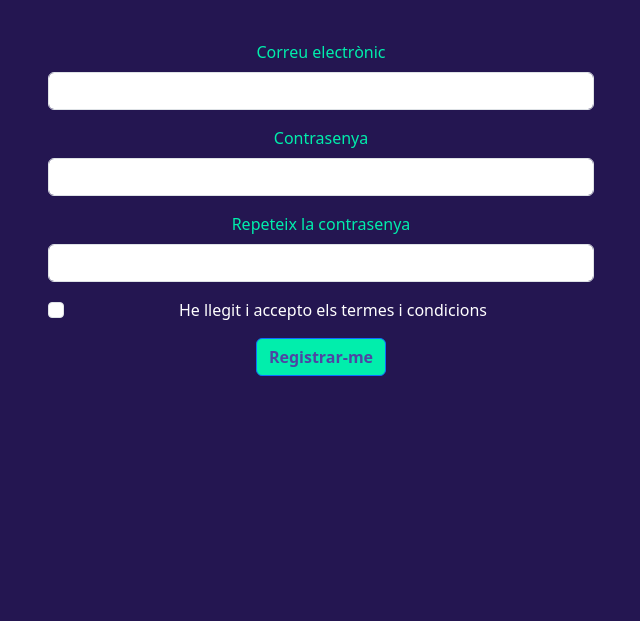
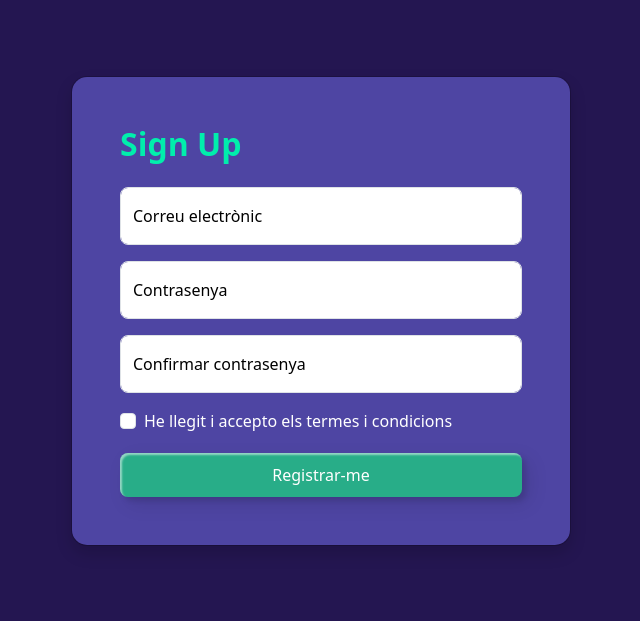
Before and after one commit to Jordinavgom/DAW2324_S3_E2, a PHP site: page /views/sign_up_form.php in a window 1280 px wide. Shown: the part 60-681 px from the top of the page, without its empty margins (319-959 px from the left). Run offline with PHP 8.4, Linux system fonts and the light colour scheme.

Commit message:
Formularis mateix estil

```diff
--- a/app_php/css/botoanimat.css
+++ b/app_php/css/botoanimat.css
@@ -1,21 +1,11 @@
-.frame {
-    width: 90%;
-    margin: 40px auto;
-    text-align: center;
-}
-
 .custom-btn {
-    width: 130px;
-    height: 40px;
     color: #fff;
-    border-radius: 5px;
     padding: 10px 25px;
     font-weight: 500;
-    background: transparent;
-    cursor: pointer;
+    /* cursor: pointer; */
     transition: all 0.3s ease;
-    position: relative;
-    display: inline-block;
+    /* position: relative;
+    display: inline-block; */
     box-shadow: inset 2px 2px 2px 0px rgba(255, 255, 255, .5),
         7px 7px 20px 0px rgba(0, 0, 0, .1),
         4px 4px 5px 0px rgba(0, 0, 0, .1);
@@ -24,11 +14,11 @@
 
 /* 1 */
 .btn-1 {
-    background: #01eeac;
+    background: #28ad88;
     border: none;
 }
 
 .btn-1:hover {
-    background: rgb(0, 3, 255);
-    background: linear-gradient(0deg, rgba(0, 3, 255, 1) 0%, rgba(2, 126, 251, 1) 100%);
+    background: rgb(120, 211, 125);
+    background: linear-gradient(0deg, rgb(104, 199, 101) 0%, rgba(2, 126, 251, 1) 100%);
 }
--- a/app_php/css/header.css
+++ b/app_php/css/header.css
@@ -1,6 +1,5 @@
 div.container {
     margin: 0 auto;
-    text-align: center;
 }
 
 div.container a {
--- a/app_php/views/loginStandAlone.php
+++ b/app_php/views/loginStandAlone.php
@@ -17,16 +17,16 @@ if (empty($_SESSION['id_user'])) { ?>
                 <div class="modal-body p-5 pt-0">
                     <form id="formulario" action="../controllers/UserController.php?action=login" method="POST">
                         <div class="form-floating mb-3">
-                            <input type="email" class="form-control rounded-3" id="email" class="input" placeholder="name@example.com" name="email">
+                            <input type="email" class="form-control rounded-3" id="email" placeholder="name@example.com" name="email">
                             <label for="floatingInput" class="inputInside">Correu electrònic</label>
                         </div>
                         <div class="alert alert-danger" id="alertmail" role="alert"></div>
                         <div class="form-floating mb-3">
-                            <input type="password" class="form-control rounded-3" id="password" class="input" placeholder="Password" name="password">
+                            <input type="password" class="form-control rounded-3" id="password" placeholder="Password" name="password">
                             <label for="floatingPassword" class="inputInside">Contrasenya</label>
                         </div>
                         <div class="alert alert-danger" id="alertPass" role="alert"></div>
-                        <button id="boto-login" type="button" class="w-100 mb-2 btn-lg rounded-3 custom-btn btn-1" value="Iniciar Sesión" name="boto-login" onclick="formulari()">Inicia sessió</button>
+                        <button id="boto-login" type="button" class="w-100 mt-1 btn-lg rounded-3 custom-btn btn-1" value="Iniciar Sesión" name="boto-login" onclick="formulari()">Inicia sessió</button>
                     </form>
                     <p><a class="link" href="sign_up_form.php">No tens compte? Registra't aquí</a></p>
                 </div>
--- a/app_php/views/sign_up_form.php
+++ b/app_php/views/sign_up_form.php
@@ -3,6 +3,8 @@
 <head>
     <title>Formulari de registre</title>
     <script src="../public/assets/js/sign_up_form.js"></script>
+    <link rel="stylesheet" href="../css/botoanimat.css">
+    <link rel="stylesheet" href="../css/style.css">
     <style>
         body,
         h1,
@@ -14,37 +16,40 @@
     </style>
 </head>
 
-<div class="container">
-    <form id="formulario" action="../controllers/UserController.php?action=signup" method="post">
-        <div class="alert alert-danger" id="generalAlert" role="alert">
+<div class="modal modal-sheet position-static d-block p-4 py-md-5" tabindex="-1" role="dialog" id="modalSignup">
+    <div class="modal-dialog" role="document">
+        <div class="alert alert-danger" id="generalAlert" role="alert"></div>
+        <div class="modal-content rounded-4 shadow">
+            <div class="modal-header p-5 pb-4 border-bottom-0">
+                <h1 class="fw-bold mb-0 fs-2 h1">Sign Up</h1>
             </div>
-        <div class="row justify-content-center">
-            <div class="col-md-6">
-                <div class="mb-3">
-                    <label for="email" class="form-label">Correu electrònic</label>
-                    <input type="email" class="form-control" id="email" name="email">
+            <div class="modal-body p-5 pt-0">
+                <form id="signupForm" action="../controllers/UserController.php?action=signup" method="post">
+                    <div class="form-floating mb-3">
+                        <input type="email" class="form-control rounded-3" id="email" placeholder="name@example.com" name="email">
+                        <label for="floatingInput" class="inputInside" style="color: black">Correu electrònic</label>
                     </div>
+
                     <div class="alert alert-danger" id="alertmail" role="alert"></div>
-                <div class="mb-3">
-                    <label for="password" class="form-label">Contrasenya</label>
-                    <input type="password" class="form-control" id="password" name="pass">
+                    <div class="form-floating mb-3">
+                        <input type="password" class="form-control rounded-3" id="password" placeholder="Password" name="password">
+                        <label for="floatingPassword" class="inputInside" style="color: black">Contrasenya</label>
                     </div>
                     <div class="alert alert-danger" id="alertPass" role="alert"></div>
-                <div class="mb-3">
-                    <label for="password2" class="form-label">Repeteix la contrasenya</label>
-                    <input type="password" class="form-control" id="password2">
+                    <div class="form-floating mb-3">
+                        <input type="password" class="form-control rounded-3" id="password2" placeholder="Confirm password" name="password2">
+                        <label for="floatingPassword" class="inputInside" style="color: black">Confirmar contrasenya</label>
                     </div>
                     <div class="alert alert-danger" id="alertPass2" role="alert"></div>
 
                     <div class="mb-3 form-check">
                         <input type="checkbox" class="form-check-input" id="checkCondicions">
-                    <label class="form-check-label" for="checkCondicions">He llegit i accepto els termes i
-                        condicions</label>
+                        <label class="form-check-label" for="checkCondicions">He llegit i accepto els termes i condicions</label>
                         <div class="alert alert-danger" id="alertCondicions" role="alert"></div>
                     </div>
-                <button id="boto-registrar" type="button" class="btn btn-primary" name="boto-registrar" onclick="formulari()">Registrar-me</button>
-            </div>
-
-        </div>
+                    <button id="boto-registrar" type="button" class="w-100 mt-1 btn-lg rounded-3 custom-btn btn-1" name="boto-registrar" onclick="formulari()">Registrar-me</button>
                 </form>
             </div>
+        </div>
+    </div>
+</div>
```
Lines whose indentation alone changed are shown as unchanged.
